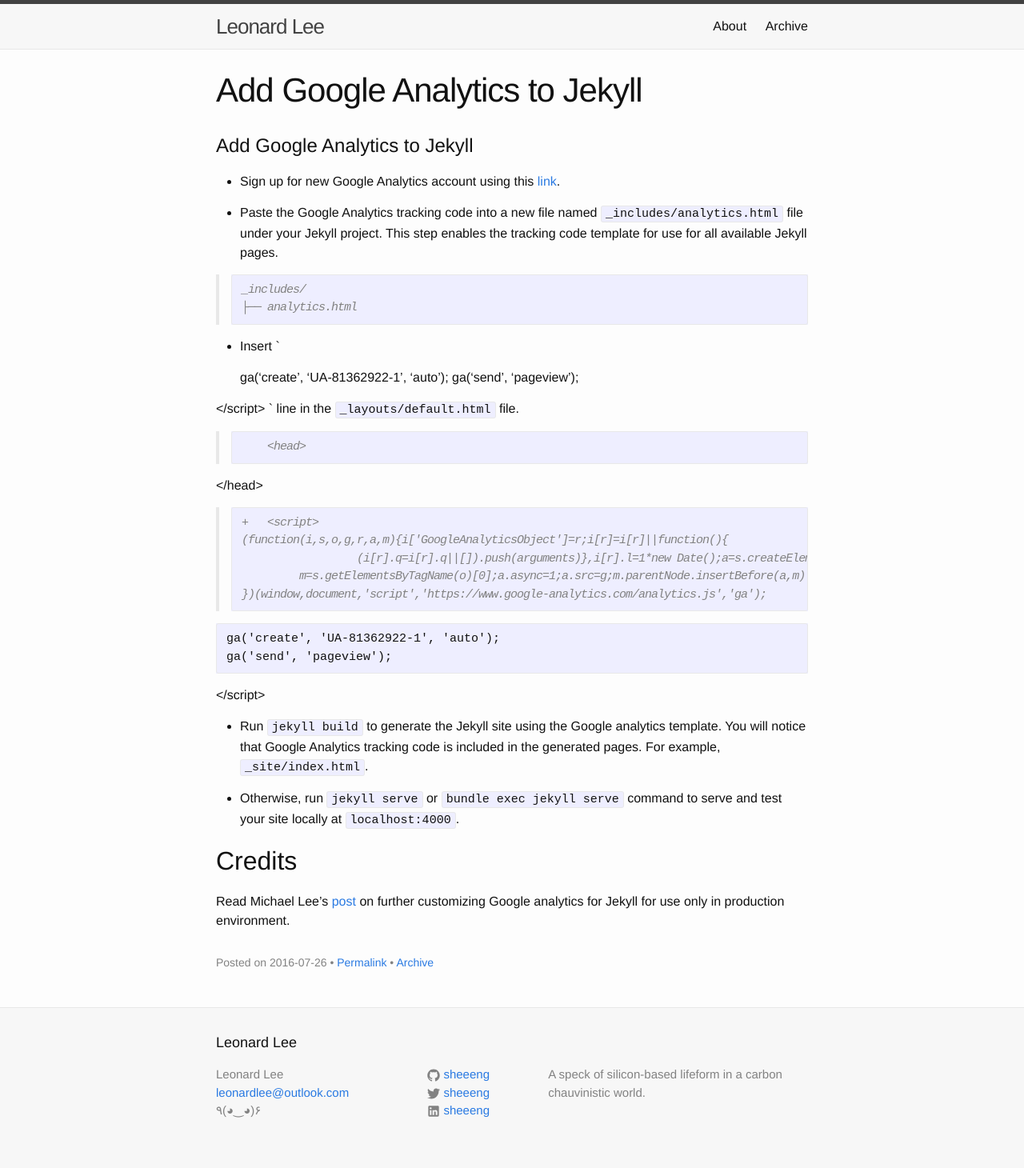
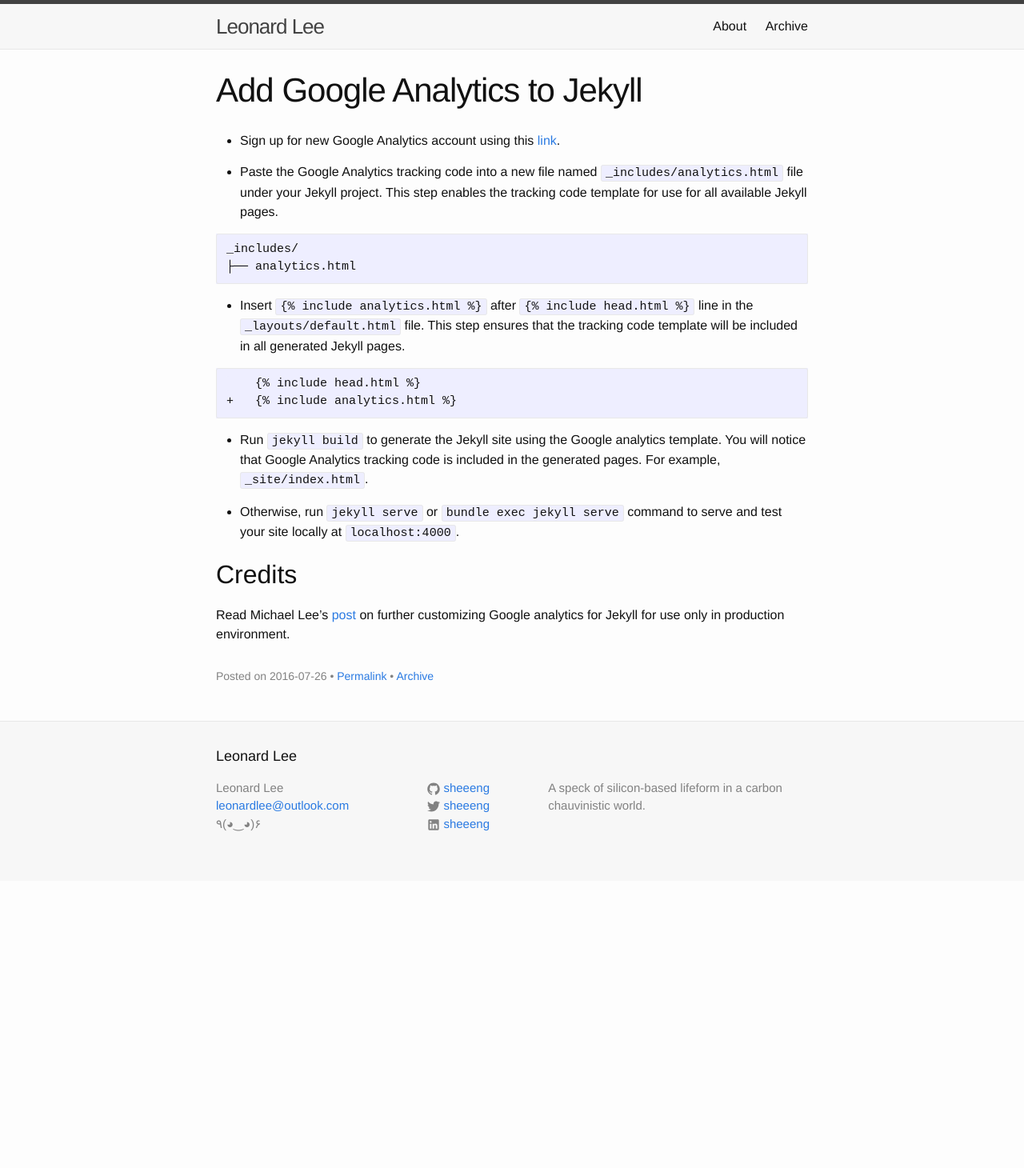
Before and after one commit to sheeeng/sheeeng.github.io, a Jekyll site: the page built from _posts/2016-07-26-add-google-analytics-to-jekyll.md, in a window 1280 px wide. Shown: the whole page at 80% size. Built offline with Jekyll 4.4.1, drawn with Linux system fonts in a browser that asks for light colours; after the commit the page ends 1101 px from its top, so only the background shows below that.

Commit message:
Escape Liquid template tags.

````diff
--- a/_posts/2016-07-26-add-google-analytics-to-jekyll.md
+++ b/_posts/2016-07-26-add-google-analytics-to-jekyll.md
@@ -5,19 +5,23 @@
 categories: jekyll
 ---
 
-# Add Google Analytics to Jekyll
-
 - Sign up for new Google Analytics account using this [link](https://analytics.google.com/analytics/web/?authuser=0#provision/SignUp/).
 
 - Paste the Google Analytics tracking code into a new file named `_includes/analytics.html` file under your Jekyll project. This step enables the tracking code template for use for all available Jekyll pages.
 
->     _includes/
->     ├── analytics.html
+```
+_includes/
+├── analytics.html
+```
 
-- Insert `{% include analytics.html %}` line in the `_layouts/default.html` file.
+- Insert {% raw %}`{% include analytics.html %}`{% endraw %} after {% raw %}`{% include head.html %}`{% endraw %} line in the `_layouts/default.html` file. This step ensures that the tracking code template will be included in all generated Jekyll pages.
 
->         {% include head.html %}
->     +   {% include analytics.html %}
+{% raw %}
+```
+    {% include head.html %}
++   {% include analytics.html %}
+```
+{% endraw %}
 
 - Run `jekyll build` to generate the Jekyll site using the Google analytics template. You will notice that Google Analytics tracking code is included in the generated pages. For example, `_site/index.html`.
 
````
